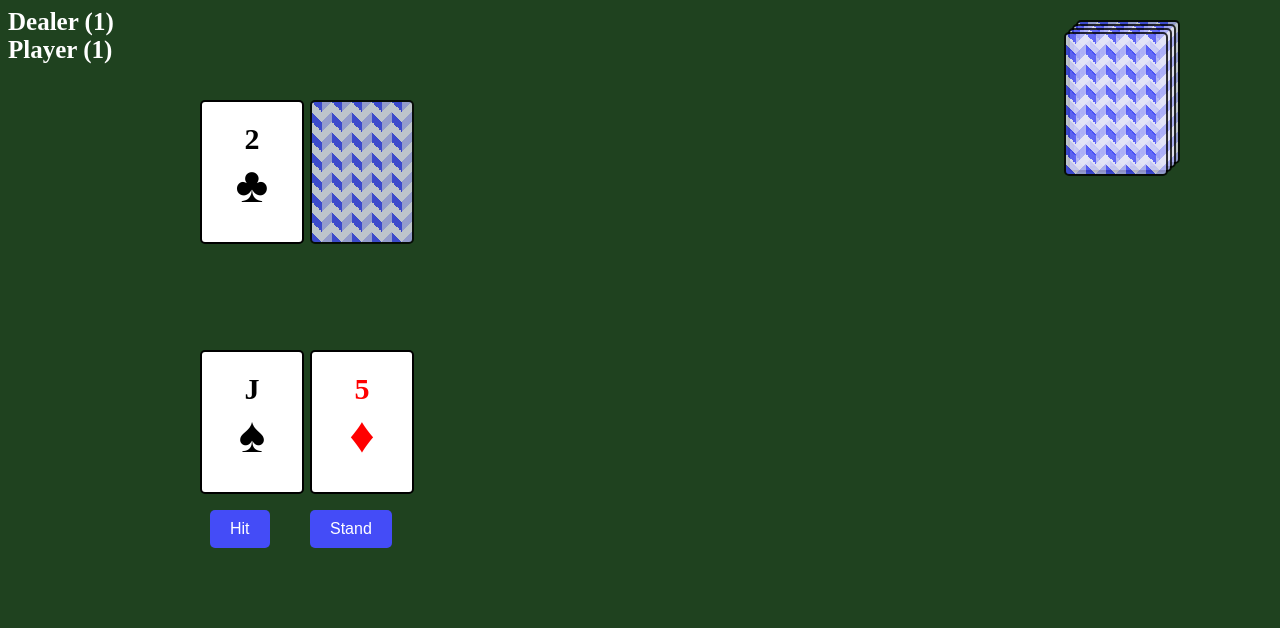
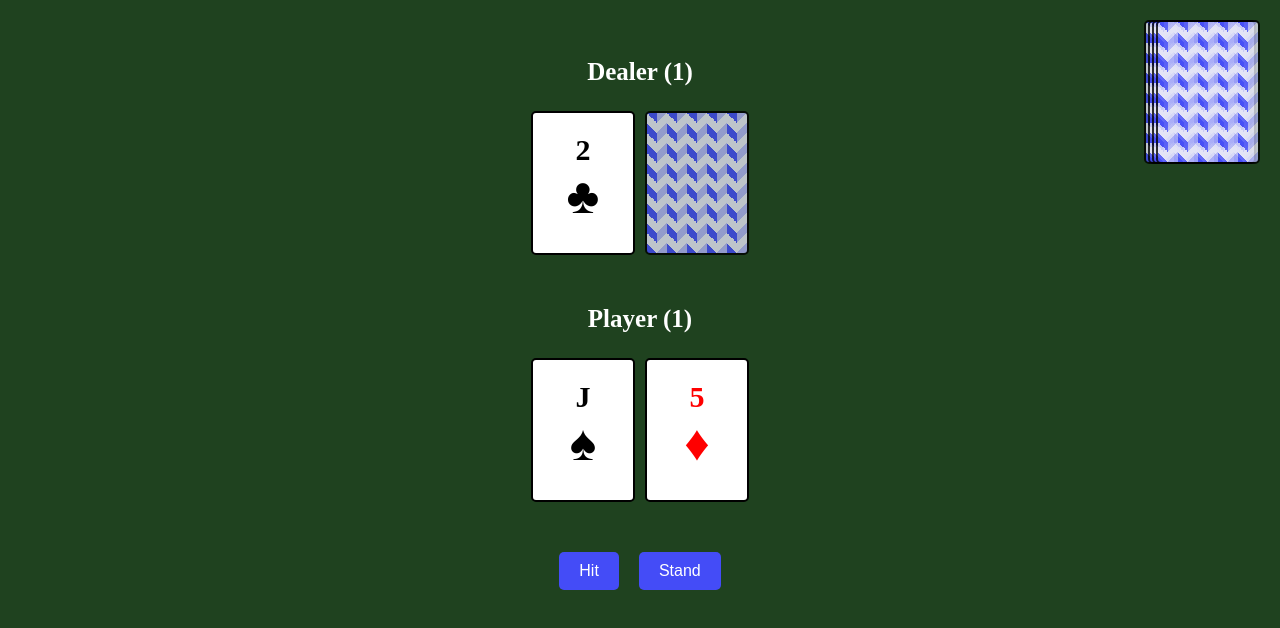
Before and after one commit to AlbinLind/blackjack, a React (Vite) app: page / in a window 1280 px wide. Shown: the top 628 px of the page. Built offline with nearby package versions, Linux system fonts and the light colour scheme.

Commit message:
refactor layout and styling for game components

```diff
--- a/src/App.css
+++ b/src/App.css
@@ -3,7 +3,6 @@ body {
 }
 
 .card {
-    position: absolute;
     width: 100px;
     height: 140px;
     border-radius: 5px;
@@ -49,10 +48,6 @@ body {
     cursor: pointer;
 }
 
-.action-button-container {
-    position: absolute;
-}
-
 .score-container {
     p {
         color: white;
@@ -61,3 +56,45 @@ body {
         margin: 0px;
     }
 }
+
+.cards {
+    display: flex;
+    flex-direction: row;
+    justify-content: center;
+    align-items: center;
+    gap: 10px;
+    margin-top: 25px;
+}
+
+.player {
+    display: flex;
+    flex-direction: column;
+    align-items: center;
+    margin-top: 50px;
+}
+
+.actions {
+    display: flex;
+    flex-direction: row;
+    justify-content: center;
+    margin-top: 40px;
+}
+
+.board {
+    display: flex;
+    flex-direction: column;
+}
+
+.deck {
+    position: absolute;
+    top: 20px;
+    right: 20px;
+    /* Each card in the deck should be displayed as a stacked card, slightly offset from the last one */
+    display: flex;
+    flex-direction: row;
+    align-items: center;
+    .card {
+        margin-left: -100px;
+        z-index: 1;
+    }
+}
--- a/src/App.tsx
+++ b/src/App.tsx
@@ -11,18 +11,34 @@ function onStandClick() {}
 function App() {
     return (
         <>
-            <ScoreTitle playerName="Dealer" cards={[]} />
-            <ScoreTitle playerName="Player" cards={[]} />
+            <div className="board">
+                <div className="deck">
                     <Card open={false} rank={Rank.ace} suit={Suit.heart} position="deck" index={0} />
                     <Card open={false} rank={Rank.ace} suit={Suit.heart} position="deck" index={1} />
                     <Card open={false} rank={Rank.ace} suit={Suit.heart} position="deck" index={2} />
                     <Card open={false} rank={Rank.ace} suit={Suit.heart} position="deck" index={3} />
+                </div>
+                <div className="dealer">
+                    <div className="player">
+                        <ScoreTitle playerName="Dealer" cards={[]} />
+                        <div className="cards">
+                            <Card open={true} rank={Rank.two} suit={Suit.club} position="dealer" index={0} />
+                            <Card open={false} rank={Rank.two} suit={Suit.club} position="dealer" index={1} />
+                        </div>
+                    </div>
+                </div>
+                <div className="player">
+                    <ScoreTitle playerName="Player" cards={[]} />
+                    <div className="cards">
                         <Card open={true} rank={Rank.jack} suit={Suit.spade} position="player" index={0} />
                         <Card open={true} rank={Rank.five} suit={Suit.diamond} position="player" index={1} />
-            <Card open={true} rank={Rank.two} suit={Suit.club} position="dealer" index={0} />
-            <Card open={false} rank={Rank.two} suit={Suit.club} position="dealer" index={1} />
-            <ActionButton name="Hit" isClickable={true} onClick={onHitClick} position={{ left: 200, top: 500 }} />
-            <ActionButton name="Stand" isClickable={true} onClick={onStandClick} position={{ left: 300, top: 500 }} />
+                    </div>
+                </div>
+                <div className="actions">
+                    <ActionButton name="Hit" isClickable={true} onClick={onHitClick} />
+                    <ActionButton name="Stand" isClickable={true} onClick={onStandClick} />
+                </div>
+            </div>
         </>
     );
 }
--- a/src/components/ActionButton.tsx
+++ b/src/components/ActionButton.tsx
@@ -2,15 +2,11 @@ interface ActionButtonProp {
     name: string;
     isClickable: boolean;
     onClick: () => void;
-    position: {
-        left: number;
-        top: number;
-    }
 }
 
-export default function ActionButton({ name, isClickable, onClick, position}: ActionButtonProp) {
+export default function ActionButton({ name, isClickable, onClick }: ActionButtonProp) {
     return (
-        <div className="action-button-container" style={position}>
+        <div className="action-button-container">
             <button className="action-button" disabled={isClickable} onClick={onClick}>
                 {name}
             </button>
--- a/src/components/Card.tsx
+++ b/src/components/Card.tsx
@@ -8,22 +8,13 @@ interface CardProps {
     index: number;
 }
 
-export default function Card({ open, rank, suit, index, position }: CardProps) {
+export default function Card({ open, rank, suit}: CardProps) {
     let isBlackSuit = false;
     if (suit === Suit.club || suit === Suit.spade) {
         isBlackSuit = true;
     }
-    const offset = position === "deck" ? 4 : 110
-    const stackingOffset = index * offset;
-
-    const positions = {
-        deck: { top: 20 + stackingOffset, right: 100 + stackingOffset},
-        dealer: { top: 100, left: 200 + stackingOffset },
-        player: { top: 350, left: 200 + stackingOffset },
-    };
-
     return (
-        <div className={"card" + (open ? "" : " closed")} style={positions[position]}>
+        <div className={"card" + (open ? "" : " closed")}>
             {open ? (
                 <div className={isBlackSuit ? "black" : "red"}>
                     <p className="rank">{rank}</p>
```
Lines whose indentation alone changed are shown as unchanged.
